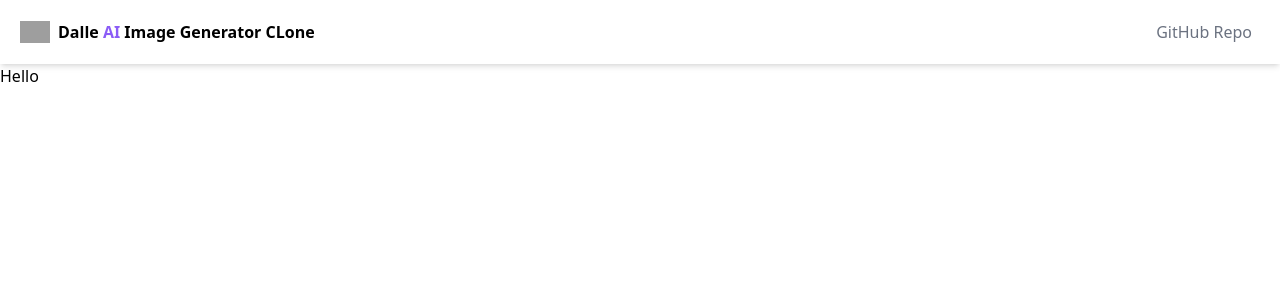
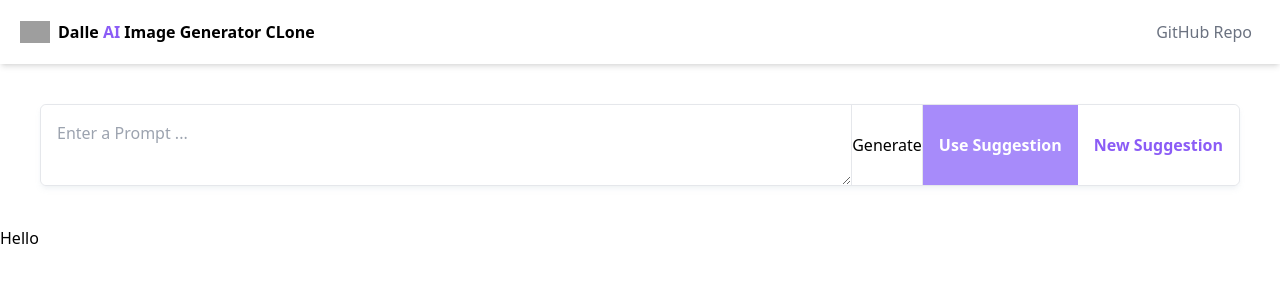
Before and after one commit to san0808/Dalle-Clone-Image-Generator, a Next.js app: page / in a window 1280 px wide. Shown: the top 300 px of the page. Built offline with nearby package versions, Linux system fonts and the light colour scheme; grey boxes are pictures that could not be loaded.

Commit message:
create a template for entering a prompt

```diff
--- a/app/layout.tsx
+++ b/app/layout.tsx
@@ -1,5 +1,6 @@
 import Header from '@/components/Header'
 import '../styles/globals.css'
+import PromptInput from '@/components/PromptInput'
 
 export const metadata = {
   title: 'Create Next App',
@@ -15,6 +16,8 @@ export default function RootLayout({
     <html lang="en">
       <body>
         <Header />
+
+        <PromptInput />
         {children}
         </body>
     </html>
--- /dev/null
+++ b/components/PromptInput.tsx
@@ -0,0 +1,24 @@
+import React from 'react'
+
+function PromptInput() {
+  return (
+    <div className='m-10'>
+        <form className='flex flex-col lg:flex-row shadow-md shadow-slate-400/10 border rounded-md lg:divide-x'>
+            <textarea placeholder='Enter a Prompt ...' className='flex-1 p-4 outline-none rounded-md'/>
+
+            <button className='' type='submit'>Generate</button>
+
+            <button className='p-4 bg-violet-400 text-white transition-colors duration-200 font-bold disabled:text-gray-300 disabled:cursor-not-allowed disabled:bg-gray-400 ' type='button'>
+                Use Suggestion
+            </button>
+
+            <button className='p-4 bg-white text-violet-500 border-none transition-colors duration-200 font-bold rounded-b-md  md:rounded-r-md md:rounded-bl-none   ' type='button'>
+                New Suggestion
+            </button>
+
+        </form>
+    </div>
+  )
+}
+
+export default PromptInput
```
